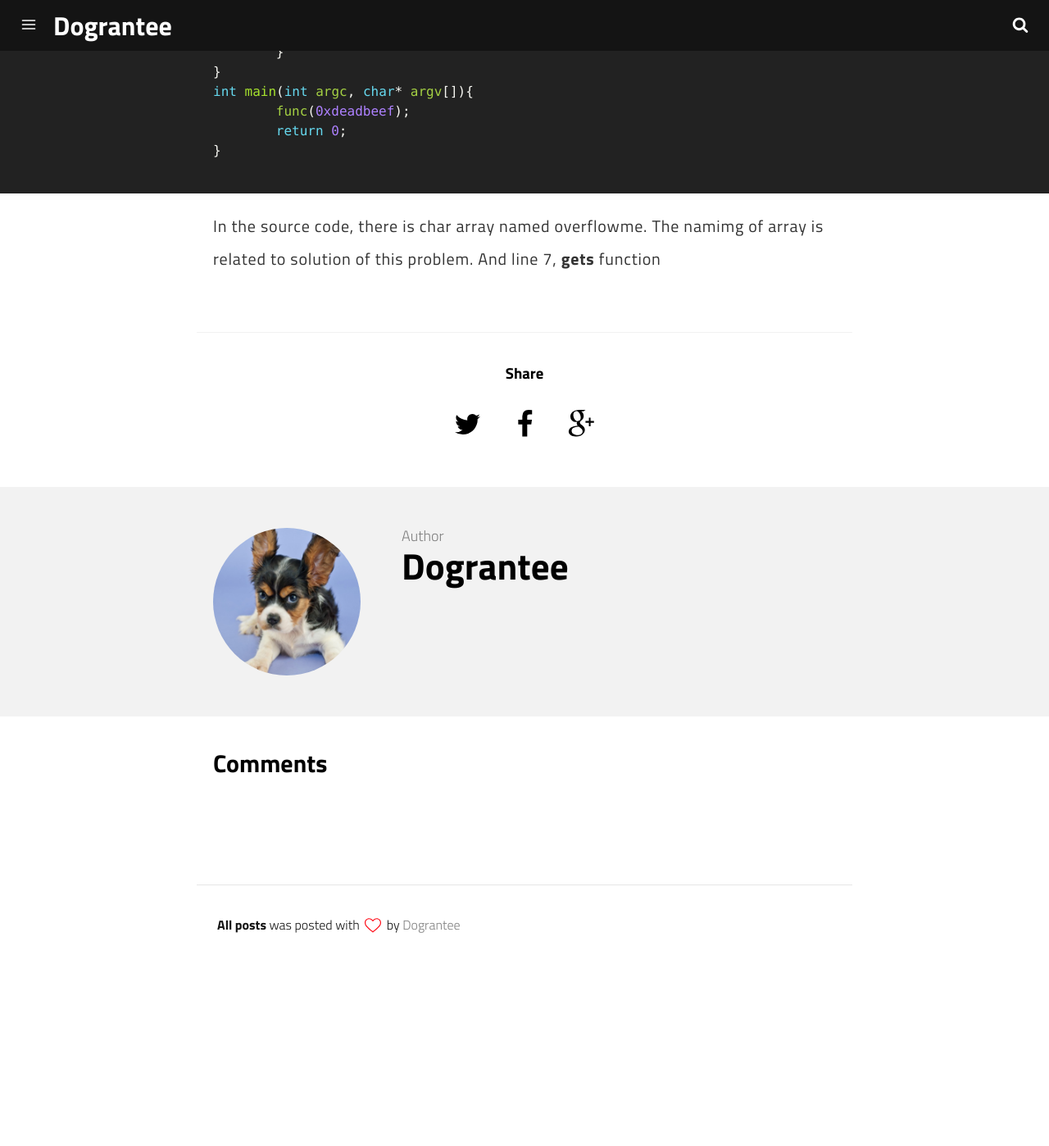
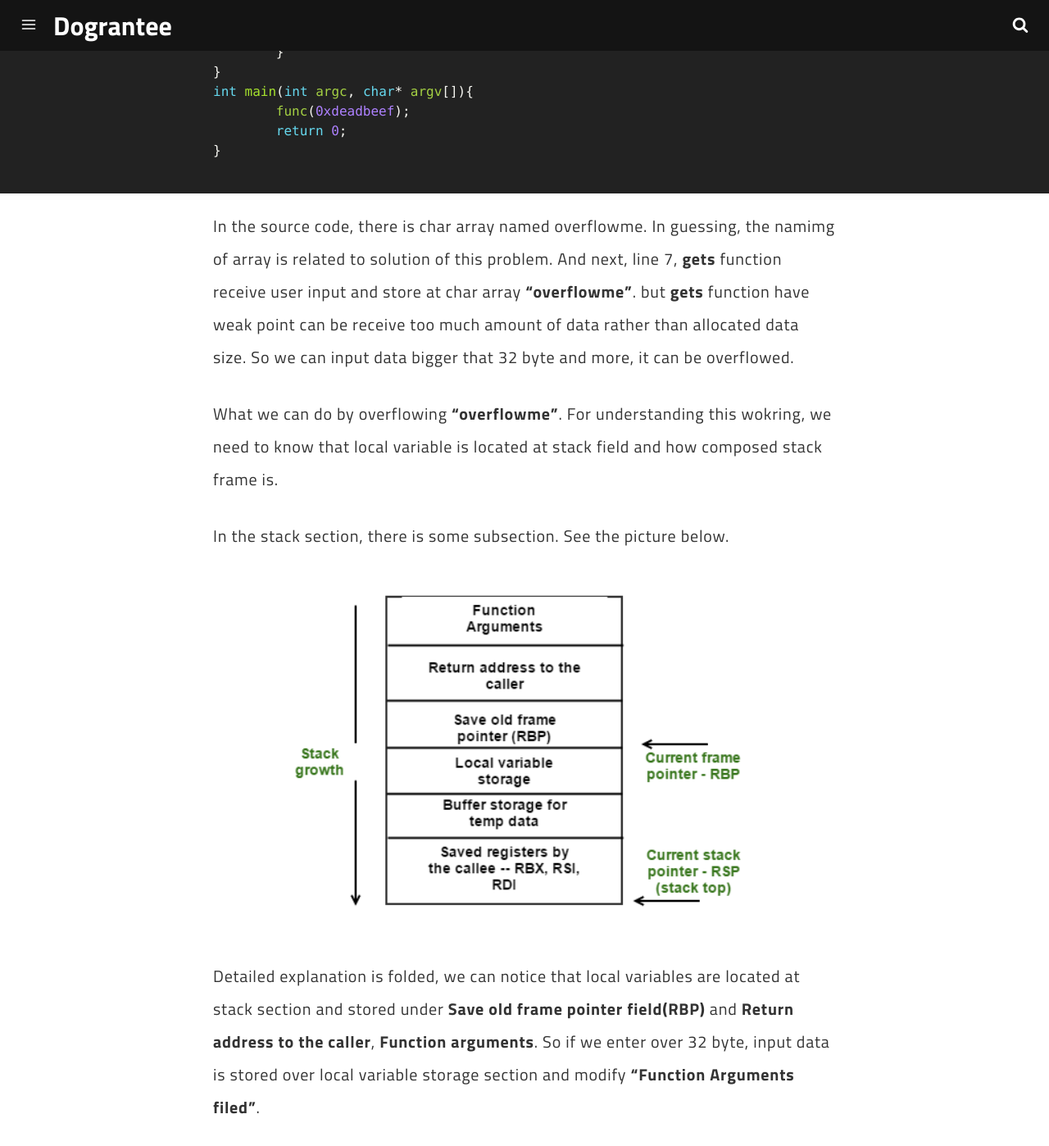
Before and after one commit to dograntee/dograntee.github.io, a Jekyll site: the page built from _posts/2018-08-26-pwnable-bof.md, in a window 1280 px wide and 1400 px high, scrolled down 2221 px. Shown: the whole window at 82% size. Built offline with Jekyll 4.4.1, drawn with Linux system fonts in a browser that asks for light colours; comment, search, counter and statistics services are not loaded; before the commit the page ends 3398 px from its top, so only the background shows below that; some of the changed text lies outside the part shown.

Commit message:
18-09-10

```diff
--- a/_posts/2018-08-26-pwnable-bof.md
+++ b/_posts/2018-08-26-pwnable-bof.md
@@ -48,4 +48,33 @@ int main(int argc, char* argv[]){
 }
 ~~~
 
-In the source code, there is char array named overflowme. The namimg of array is related to solution of this problem. And line 7, __gets__ function
+In the source code, there is char array named overflowme. In guessing, the namimg of array is related to solution of this problem. And next, line 7, __gets__ function receive user input and store at char array __"overflowme"__. but __gets__ function have weak point can be receive too much amount of data rather than allocated data size. So we can input data bigger that 32 byte and more, it can be overflowed.
+
+What we can do by overflowing __"overflowme"__. For understanding this wokring, we need to know that local variable is located at stack field and how composed stack frame is.
+
+In the stack section, there is some subsection. See the picture below.
+
+![problem](/assets/img/pwn/bof/stack_frame.PNG "stack frame")
+
+Detailed explanation is folded, we can notice that local variables are located at stack section and stored under __Save old frame pointer field(RBP)__ and __Return address to the caller__, __Function arguments__. So if we enter over 32 byte, input data is stored over local variable storage section and modify __"Function Arguments filed"__.
+
+
+
+
+
+
+
+
+
+
+
+
+
+
+
+
+
+
+###-1. Reference
+ - The Linux Programming Interface by Michael Kerrisk
+ - https://loonytek.com/2015/04/28/call-stack-internals-part-1/ by siddharthteotia
```
Also changed, not shown: assets/img/pwn/bof/stack_frame.PNG (added).
